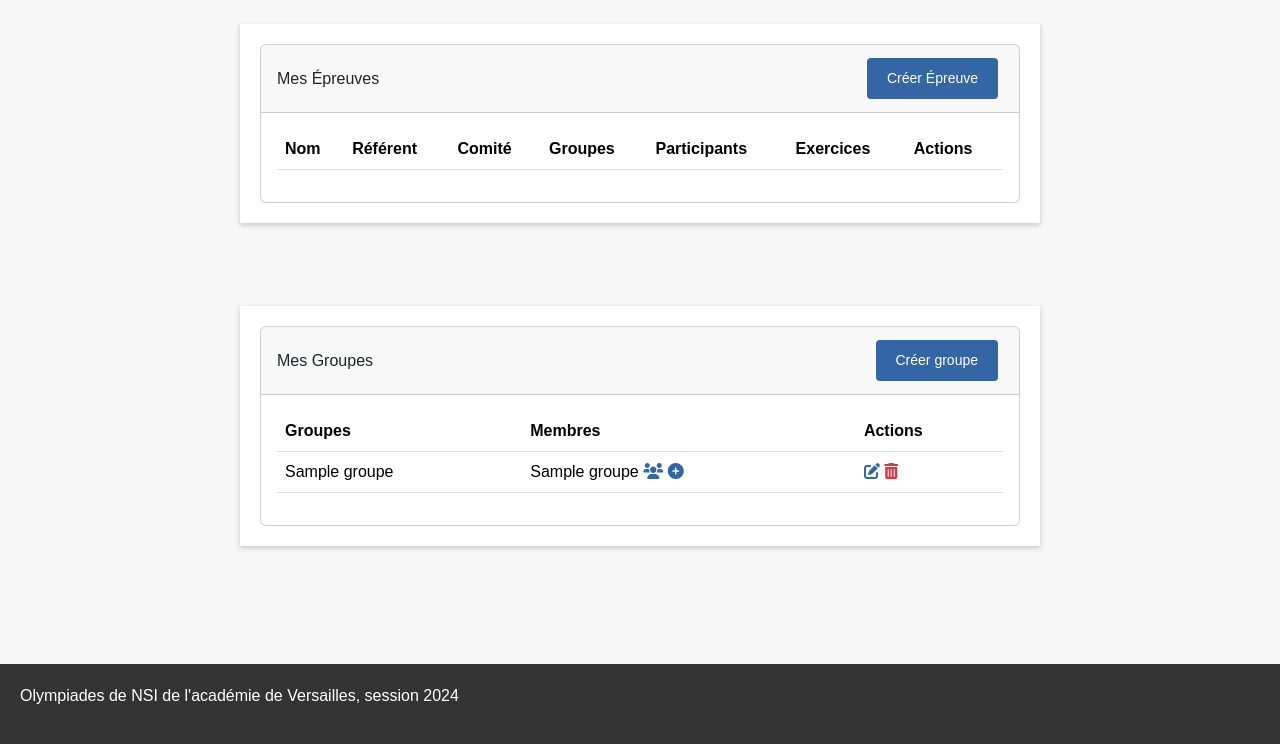
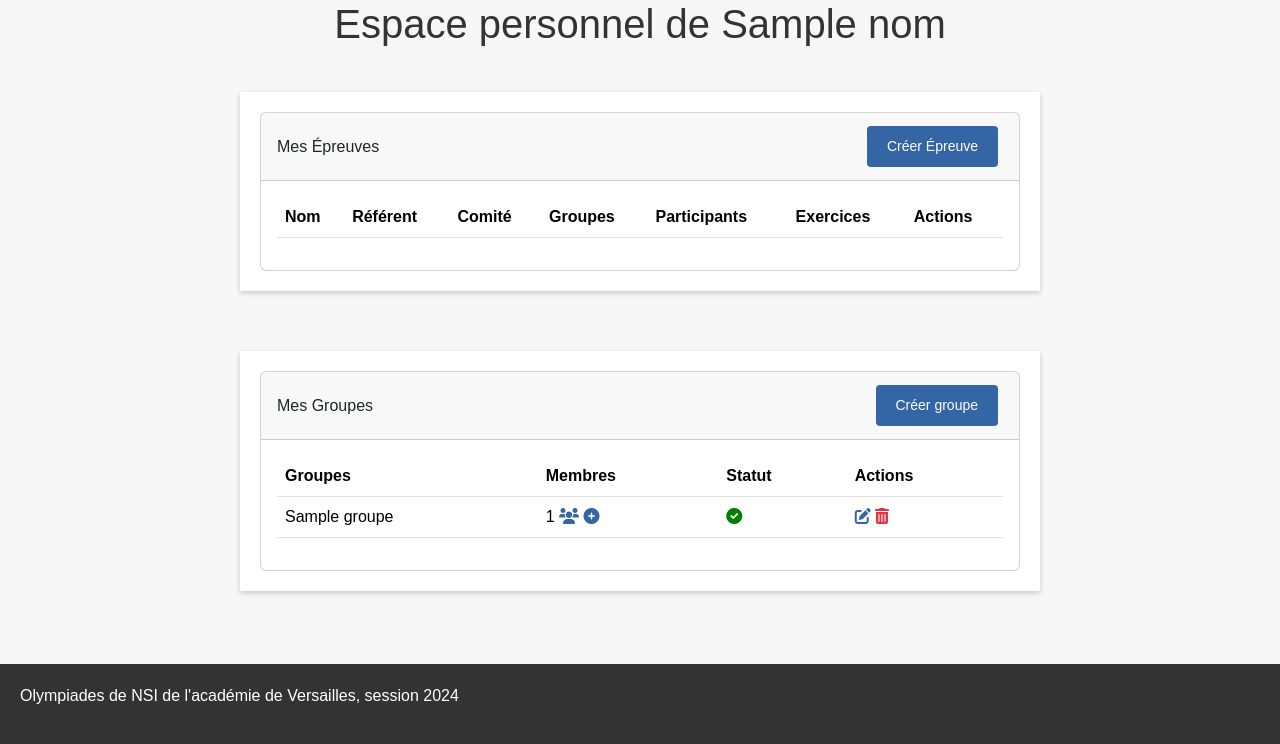
Before and after one commit to pierreandrieu/olympiadesnsi, a Django app: template intranet/templates/intranet/espace_organisateur.html in a window 1280 px wide. Shown: the part 56-800 px from the top of the page. Run offline with Django 5.2, Linux system fonts and the light colour scheme; the template is opened without the code that fills it: most values are stand-ins (such as "Sample title", 1, 10 or a date in 2020); lists and menus that the app fills with data are empty.

Commit message:
ajout titre à espace personnel + ajotu statut pour groupe créé

```diff
--- a/intranet/templates/intranet/espace_organisateur.html
+++ b/intranet/templates/intranet/espace_organisateur.html
@@ -2,6 +2,7 @@
 {% load static %}
 
 {% block content %}
+    <h1>Espace personnel de {{ nom }}</h1>
     <div class="container mt-4">
         {% if messages %}
             {% for message in messages %}
@@ -130,7 +131,7 @@
                                     <td colspan="7">
                                         <ul>
                                             {% for groupe in groupes_participants %}
-                                                <li>{{ groupe.name }}</li>
+                                                <li>{{ groupe.nom }}</li>
                                             {% endfor %}
                                         </ul>
                                     </td>
@@ -165,25 +166,36 @@
                                 <tr>
                                     <th>Groupes</th>
                                     <th>Membres</th>
+                                    <th>Statut</th>
                                     <th>Actions</th>
                                 </tr>
                             </thead>
                             <tbody>
                             {% for groupe in groupes_crees %}
                                 <tr>
-                                    <td>{{ groupe.groupe.name }}</td>
+                                    <td>{{ groupe.nom }}</td>
 
                                     <td>
-                                        {{ groupe.nombre_membres }}
+                                        {{ groupe.nb_membres }}
                                         <i class="fas fa-users" style="color:#3465a4"></i>
                                         <i class="fas fa-plus-circle" style="color:#3465a4"></i>
+                                    </td>
+
+                                    <td>
+                                        {% if groupe.statut == 'VALIDE' %}
+                                            <i class="fas fa-check-circle" style="color: green;"></i>
+                                        {% elif groupe.statut == 'CREATION' %}
+                                            <i class="fas fa-sync-alt" style="color: orange;"></i>
+                                        {% elif groupe.statut == 'ECHEC' %}
+                                            <i class="fas fa-times-circle" style="color: red;"></i>
+                                        {% endif %}
                                     </td>
 
                                     <td>
                                         <i class="fas fa-edit" style="color:#3465a4"></i>
 
                                         <a href="#" data-bs-toggle="modal" data-bs-target="#confirmDeleteGroupModal"
-                                           data-groupe-url="{% url 'supprimer_groupe' groupe.groupe.id %}"
+                                           data-groupe-url="{% url 'supprimer_groupe' groupe.id %}"
                                            class="text-danger">
                                             <i class="fas fa-trash-alt"></i>
                                         </a>
```
